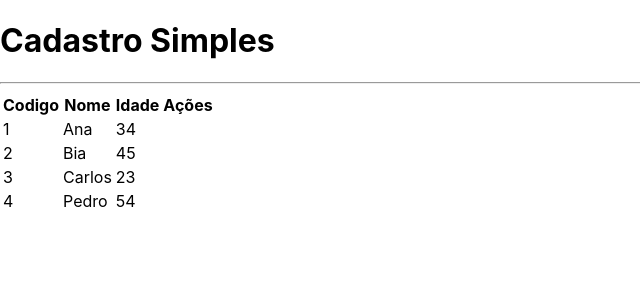
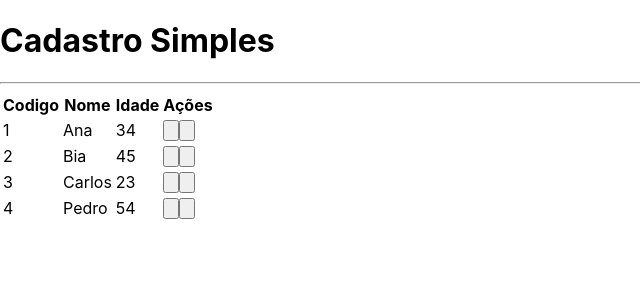
Before and after one commit to v1n1c1u5ouza/aulao-nextjs-vinicius, a Next.js app in the folder next-crud/: page / in a window 1280 px wide. Shown: the top 300 px of the page, without its empty margins (0-640 px from the left). Built offline with nearby package versions, Linux system fonts and the light colour scheme.

Commit message:
Add: Selected and delete btn

```diff
--- a/next-crud/src/components/Chart.tsx
+++ b/next-crud/src/components/Chart.tsx
@@ -16,8 +16,8 @@ export default function Charts(props: ChartsProps) {
             <tr>
                 <th className="text-left p-4">Codigo</th>
                 <th className="text-left p-4">Nome</th>
-                <th className="txt-left p-4">Idade</th>
-                <th className="p-4">Ações</th>
+                <th className="text-left p-4">Idade</th>
+                {<th className="p-4">Ações</th>}
             </tr>
         )
     }
@@ -30,7 +30,7 @@ export default function Charts(props: ChartsProps) {
                     <td className="text-left p-4">{client.id}</td>
                     <td className="text-left p-4">{client.name}</td>
                     <td className="text-left p-4">{client.age}</td>
-                    {renderActions(client)}
+                    { showActions ? renderActions(client) : false}
                </tr>
             )
         })
@@ -40,7 +40,7 @@ export default function Charts(props: ChartsProps) {
         return(
             <td className="flex justify-center">
                 {props.selectedClient ? (
-                <button className={`
+                <button onClick={() => props.selectedClient?.(client)} className={`
                     flex justify-center items-center
                     rounded-full p-2 m-1
                     hover:bg-purple-400
@@ -49,7 +49,7 @@ export default function Charts(props: ChartsProps) {
                     </button>
                 ) : false}
                 {props.deleteClient ? (
-                <button className={`
+                <button onClick={() => props.deleteClient?.(client)} className={`
                     flex justify-center items-center
                     rounded-full p-2 m-1
                     hover:bg-purple-400
--- a/next-crud/src/pages/index.tsx
+++ b/next-crud/src/pages/index.tsx
@@ -13,6 +13,14 @@ export default function Home() {
     new Client('Pedro', 54, '4')
   ]
 
+  function selectedClient(client: Client) {
+    console.log(client.name)
+  }
+
+  function deleteClient(client: Client) {
+    console.log(`Excluir... ${client.name}`)
+  }
+
   return (
     <div className={`
       flex justify-center items-center h-screen
@@ -20,7 +28,10 @@ export default function Home() {
       text-white
     `}>
       <Layout title="Cadastro Simples">
-        <Charts clients={Clients}></Charts>
+        <Charts clients={Clients}
+        selectedClient={selectedClient}
+        deleteClient={deleteClient}
+        ></Charts>
       </Layout>
     </div>
   )
```
